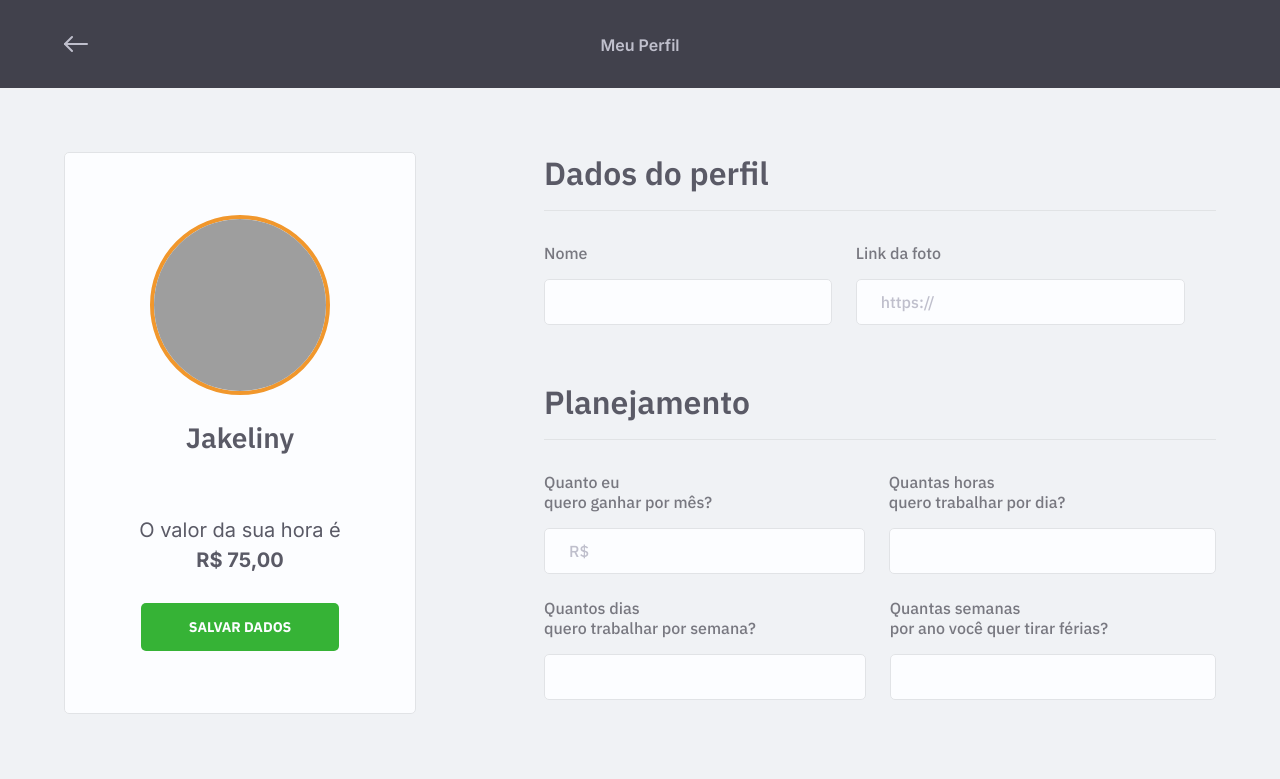
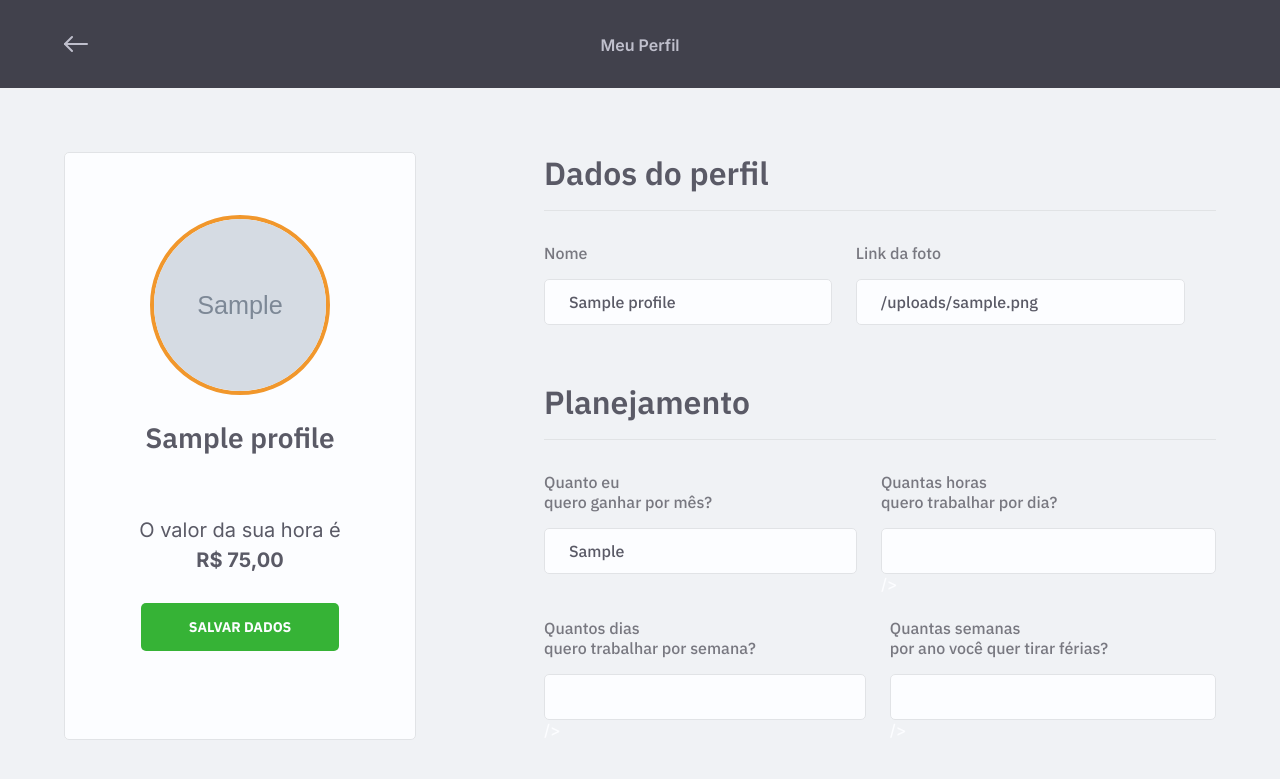
Before and after one commit to CiroGomess/JobsCalc, a Node server app: template src/views/profile.ejs in a window 1280 px wide. Shown: the top 779 px of the page. Run offline with Node 20, Linux system fonts and the light colour scheme; the template is opened without the code that fills it: most values are stand-ins (such as "Sample title", 1, 10 or a date in 2020); grey boxes marked "Sample" are stand-in pictures; grey boxes are pictures that could not be loaded.

Commit message:
Passando os dados das rotas para as views Profile✅

```diff
--- a/src/views/profile.ejs
+++ b/src/views/profile.ejs
@@ -26,14 +26,15 @@
 
 <body id="page-profile">
 
-  <%- include('parts/page-header', {title: 'Meu Perfil'}) %>
+  <%- include('parts/page-header', {title: 'Meu Perfil' }) %>
 
 
     <div class="container animate-up delay-2">
       <aside class="card">
-      <img src="https://avatars.githubusercontent.com/u/17316392?s=460&u=6912a91a70bc89745a2079fdcdad3bc3ce370f13&v=4"
-        alt="Jakeliny">
-      <h2>Jakeliny</h2>
+        <img src="<%= profile.avatar %> " alt="<%= profile.name %> ">
+        <h2>
+          <%= profile.name %>
+        </h2>
         <p>
           O valor da sua hora é <br />
           <strong>R$ 75,00</strong>
@@ -50,12 +51,12 @@
             <div class="input-group">
               <div class="input-wrapper">
                 <label for="name">Nome</label>
-              <input type="text" id="name" name="name" />
+                <input type="text" id="name" name="name" value="<%= profile.name %>" />
               </div>
 
               <div class="input-wrapper">
                 <label for="avatar">Link da foto</label>
-              <input placeholder="https://" type="url" id="avatar" name="avatar" />
+                <input placeholder="https://" type="url" id="avatar" name="avatar" value="<%= profile.avatar %>" />
               </div>
             </div>
           </fieldset>
@@ -67,13 +68,14 @@
             <div class="input-group">
               <div class="input-wrapper">
                 <label for="monthly-budget">Quanto eu <br />quero ganhar por mês?</label>
-              <input type="amount" step="0.1" id="monthly-budget" name="monthly-budget" placeholder="R$" />
+                <input type="amount" step="0.1" id="monthly-budget" name="monthly-budget" placeholder="R$"
+                value="<%= profile["monthly-budget"] %>" />
               </div>
 
               <div class="input-wrapper">
                 <label for="hours-per-day">Quantas horas <br />
                   quero trabalhar por dia?</label>
-              <input type="number" id="hours-per-day" name="hours-per-day" />
+                <input type="number" id="hours-per-day" name="hours-per-day"  value="<%= profile["hours-per-day"] %>" /> />
               </div>
             </div>
 
@@ -81,13 +83,13 @@
               <div class="input-wrapper">
                 <label for="days-per-week">Quantos dias <br />quero
                   trabalhar por semana?</label>
-              <input type="number" id="days-per-week" name="days-per-week" />
+                <input type="number" id="days-per-week" name="days-per-week"   value="<%= profile["days-per-week"] %>" />/>
               </div>
 
               <div class="input-wrapper">
                 <label for="vacation-per-year">Quantas semanas <br />
                   por ano você quer tirar férias?</label>
-              <input type="number" id="vacation-per-year" name="vacation-per-year" />
+                <input type="number" id="vacation-per-year" name="vacation-per-year"   value="<%= profile["vacation-per-year"] %>" />/>
               </div>
             </div>
           </fieldset>
```
Also changed, not shown: src/routes.js (+17 -4 lines). Lines whose indentation alone changed are shown as unchanged.
